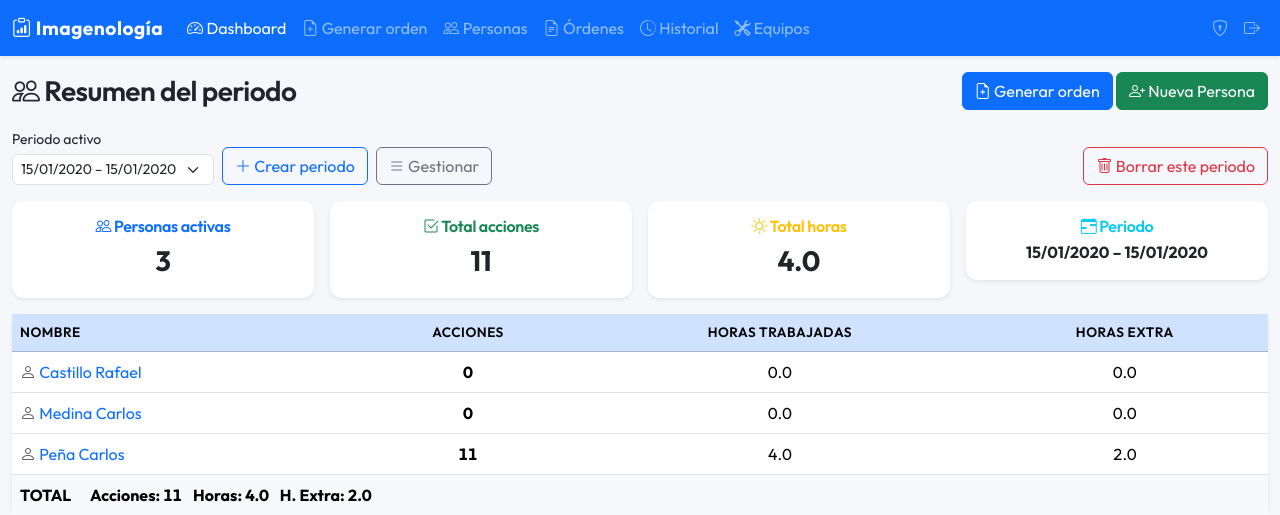
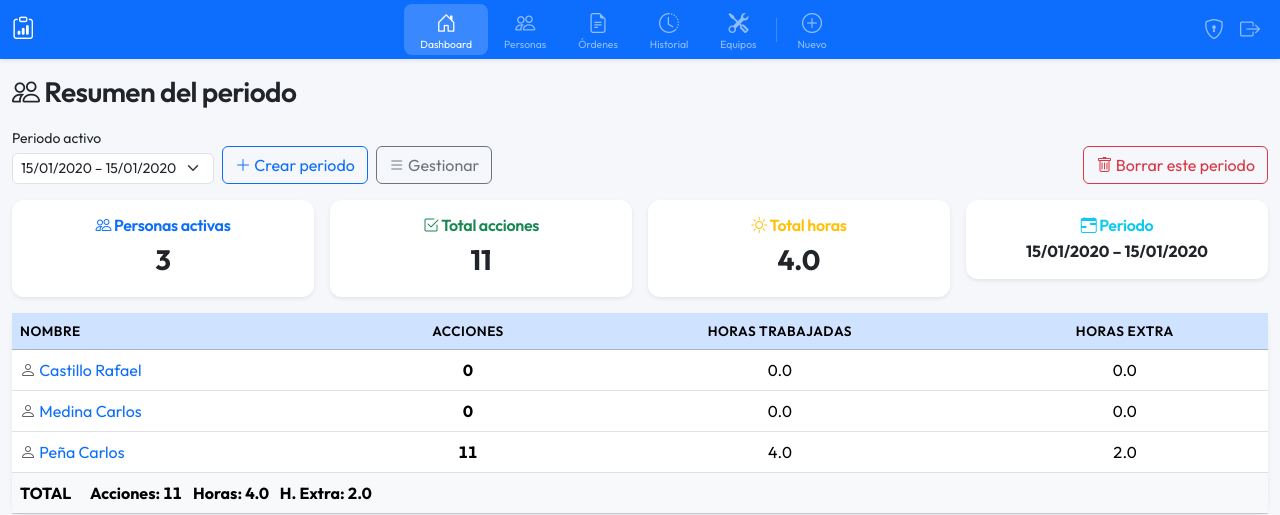
Before and after one commit to 1000carlospena-prog/imagenologia, a Django app: page / in a window 1280 px wide. Shown: the top 515 px of the page. Run offline with Django 4.2, Linux system fonts and the light colour scheme; a user stored in the database is signed in; data comes from the database, SQL or seed files in the repository; tables that the repository leaves empty hold one stand-in row (values such as "Sample post").

Commit message:
feat: Facebook-style nav with icons, remove dashboard action buttons

```diff
--- a/inventario/static/inventario/css/style.css
+++ b/inventario/static/inventario/css/style.css
@@ -139,6 +139,68 @@ td, th, .tabular-nums {
 .navbar .nav-link {
     padding-top: 0.5rem;
     padding-bottom: 0.5rem;
+}
+
+.fb-nav {
+    min-height: 52px;
+}
+
+.fb-nav .navbar-brand {
+    font-size: 1.4rem;
+}
+
+.fb-nav .nav-link {
+    border-radius: 8px;
+    padding-top: 0.3rem;
+    padding-bottom: 0.3rem;
+    transition: background-color 0.15s ease;
+}
+
+.fb-nav .nav-link:hover {
+    background-color: rgba(255,255,255,0.12);
+}
+
+.fb-nav .nav-link.active {
+    background-color: rgba(255,255,255,0.18);
+}
+
+.fb-nav .nav-link .small {
+    font-size: 0.65rem;
+    line-height: 1;
+    margin-top: 1px;
+}
+
+.text-light-50 {
+    color: rgba(255,255,255,0.65);
+}
+
+.fb-nav .navbar-toggler:focus {
+    box-shadow: none;
+}
+
+@media (max-width: 991.98px) {
+    .fb-icons .nav-link {
+        display: flex;
+        align-items: center;
+        gap: 0.75rem;
+        padding: 0.6rem 0.75rem;
+        text-align: left !important;
+    }
+
+    .fb-icons .nav-link i {
+        font-size: 1.25rem !important;
+        width: 1.5rem;
+        text-align: center;
+    }
+
+    .fb-extra {
+        flex-direction: row;
+        justify-content: center;
+        gap: 0.5rem;
+        padding-top: 0.5rem;
+        border-top: 1px solid rgba(255,255,255,0.15);
+        margin-top: 0.5rem;
+    }
 }
 
 @media (max-width: 576px) {
--- a/inventario/templates/inventario/base.html
+++ b/inventario/templates/inventario/base.html
@@ -17,72 +17,78 @@
 </head>
 <body>
     <a href="#main-content" class="visually-hidden-focusable d-inline-flex align-items-center p-2 text-decoration-none" style="position:absolute;z-index:9999">Saltar al contenido</a>
-    <nav class="navbar navbar-expand-lg navbar-dark bg-primary shadow-sm sticky-top">
+    <nav class="navbar navbar-expand-lg navbar-dark bg-primary shadow-sm sticky-top py-1 fb-nav">
         <div class="container-fluid">
-            <a class="navbar-brand fw-bold" href="{% url 'dashboard' %}">
-                <i class="bi bi-clipboard-data"></i> Imagenología
+            <a class="navbar-brand fw-bold py-0" href="{% url 'dashboard' %}">
+                <i class="bi bi-clipboard-data"></i>
             </a>
-            <button class="navbar-toggler" type="button" data-bs-toggle="collapse" data-bs-target="#navbarNav" aria-controls="navbarNav" aria-label="Abrir menú de navegación">
+            <button class="navbar-toggler border-0" type="button" data-bs-toggle="collapse" data-bs-target="#navbarNav" aria-controls="navbarNav" aria-label="Abrir menú">
                 <span class="navbar-toggler-icon"></span>
             </button>
             <div class="collapse navbar-collapse" id="navbarNav">
-                <ul class="navbar-nav me-auto">
+                <ul class="navbar-nav mx-auto fb-icons">
                     <li class="nav-item">
-                        <a class="nav-link {% if request.path == '/' %}active{% endif %}" href="{% url 'dashboard' %}">
-                            <i class="bi bi-speedometer2"></i> Dashboard
+                        <a class="nav-link text-center px-3 {% if request.path == '/' %}active{% endif %}" href="{% url 'dashboard' %}" title="Dashboard">
+                            <i class="bi bi-house-door fs-5"></i>
+                            <span class="d-none d-lg-block small">Dashboard</span>
                         </a>
                     </li>
                     <li class="nav-item">
-                        <a class="nav-link {% if 'generar-orden' in request.path %}active{% endif %}" href="{% url 'generar_orden' %}">
-                            <i class="bi bi-file-earmark-plus"></i> Generar orden
+                        <a class="nav-link text-center px-3 {% if 'persona' in request.path %}active{% endif %}" href="{% url 'persona_list' %}" title="Personas">
+                            <i class="bi bi-people fs-5"></i>
+                            <span class="d-none d-lg-block small">Personas</span>
                         </a>
                     </li>
                     <li class="nav-item">
-                        <a class="nav-link {% if 'persona' in request.path %}active{% endif %}" href="{% url 'persona_list' %}">
-                            <i class="bi bi-people"></i> Personas
+                        <a class="nav-link text-center px-3 {% if 'orden' in request.path and 'generar-orden' not in request.path %}active{% endif %}" href="{% url 'orden_list' %}" title="Órdenes">
+                            <i class="bi bi-file-earmark-text fs-5"></i>
+                            <span class="d-none d-lg-block small">Órdenes</span>
                         </a>
                     </li>
                     <li class="nav-item">
-                        <a class="nav-link {% if 'orden' in request.path %}active{% endif %}" href="{% url 'orden_list' %}">
-                            <i class="bi bi-file-earmark-text"></i> Órdenes
+                        <a class="nav-link text-center px-3 {% if 'historial' in request.path %}active{% endif %}" href="{% url 'historial' %}" title="Historial">
+                            <i class="bi bi-clock-history fs-5"></i>
+                            <span class="d-none d-lg-block small">Historial</span>
                         </a>
                     </li>
                     <li class="nav-item">
-                        <a class="nav-link {% if 'historial' in request.path %}active{% endif %}" href="{% url 'historial' %}">
-                            <i class="bi bi-clock-history"></i> Historial
+                        <a class="nav-link text-center px-3 {% if 'equipo' in request.path %}active{% endif %}" href="{% url 'equipo_list' %}" title="Equipos">
+                            <i class="bi bi-tools fs-5"></i>
+                            <span class="d-none d-lg-block small">Equipos</span>
                         </a>
                     </li>
+                    <li class="nav-item d-none d-lg-block align-self-center mx-1">
+                        <div style="width:1px;height:24px;background:rgba(255,255,255,0.2)"></div>
+                    </li>
                     <li class="nav-item">
-                        <a class="nav-link {% if 'equipo' in request.path %}active{% endif %}" href="{% url 'equipo_list' %}">
-                            <i class="bi bi-tools"></i> Equipos
+                        <a class="nav-link text-center px-3" href="{% url 'generar_orden' %}" title="Generar orden">
+                            <i class="bi bi-plus-circle fs-5"></i>
+                            <span class="d-none d-lg-block small">Nuevo</span>
                         </a>
                     </li>
                 </ul>
-                <ul class="navbar-nav align-items-center">
+                <ul class="navbar-nav align-items-center fb-extra">
                     {% if persona_actual %}
                         <li class="nav-item">
-                            <span class="nav-link text-light">
-                                <i class="bi bi-person-circle"></i>
-                                <strong>{{ persona_actual.nombre }} {{ persona_actual.apellido }}</strong>
-                            </span>
+                            <a class="nav-link px-2" href="{% url 'select_persona' %}" title="Cambiar usuario" aria-label="Cambiar usuario">
+                                <i class="bi bi-person-circle fs-5"></i>
+                            </a>
                         </li>
-                        <li class="nav-item">
-                            <a class="nav-link" href="{% url 'select_persona' %}" title="Cambiar usuario" aria-label="Cambiar usuario">
-                                <i class="bi bi-arrow-repeat"></i>
-                            </a>
+                        <li class="nav-item d-none d-sm-block">
+                            <span class="nav-link small text-light-50 px-1">{{ persona_actual.nombre }}</span>
                         </li>
                     {% endif %}
                     {% if user.is_superuser %}
                         <li class="nav-item">
-                            <a class="nav-link" href="{% url 'admin:index' %}" target="_blank" aria-label="Administración">
-                                <i class="bi bi-shield-lock"></i>
+                            <a class="nav-link px-2" href="{% url 'admin:index' %}" target="_blank" aria-label="Administración">
+                                <i class="bi bi-shield-lock fs-5"></i>
                             </a>
                         </li>
                     {% endif %}
                     {% if user.is_authenticated %}
                         <li class="nav-item">
-                            <a class="nav-link" href="{% url 'logout' %}" title="Cerrar sesión" aria-label="Cerrar sesión">
-                                <i class="bi bi-box-arrow-right"></i>
+                            <a class="nav-link px-2" href="{% url 'logout' %}" title="Cerrar sesión" aria-label="Cerrar sesión">
+                                <i class="bi bi-box-arrow-right fs-5"></i>
                             </a>
                         </li>
                     {% endif %}
--- a/inventario/templates/inventario/dashboard.html
+++ b/inventario/templates/inventario/dashboard.html
@@ -6,14 +6,6 @@
     <h3 class="mb-0">
         <i class="bi bi-people"></i> Resumen del periodo
     </h3>
-    <div>
-        <a href="{% url 'generar_orden' %}" class="btn btn-primary btn-responsive">
-            <i class="bi bi-file-earmark-plus"></i> Generar orden
-        </a>
-        <a href="{% url 'persona_create' %}" class="btn btn-success btn-responsive">
-            <i class="bi bi-person-plus"></i> Nueva Persona
-        </a>
-    </div>
 </div>
 
 <div class="row g-2 mb-3 align-items-end">
```
